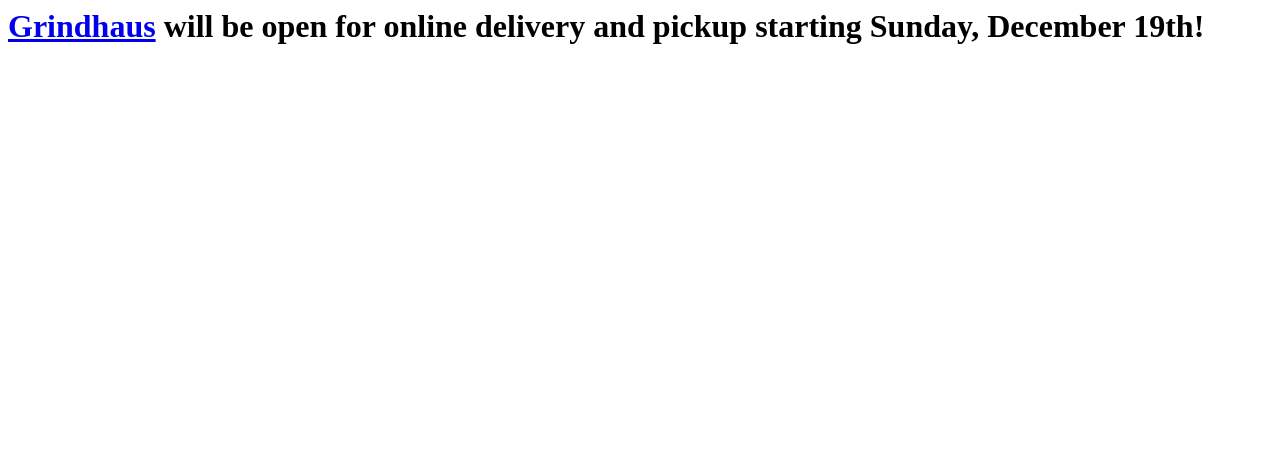
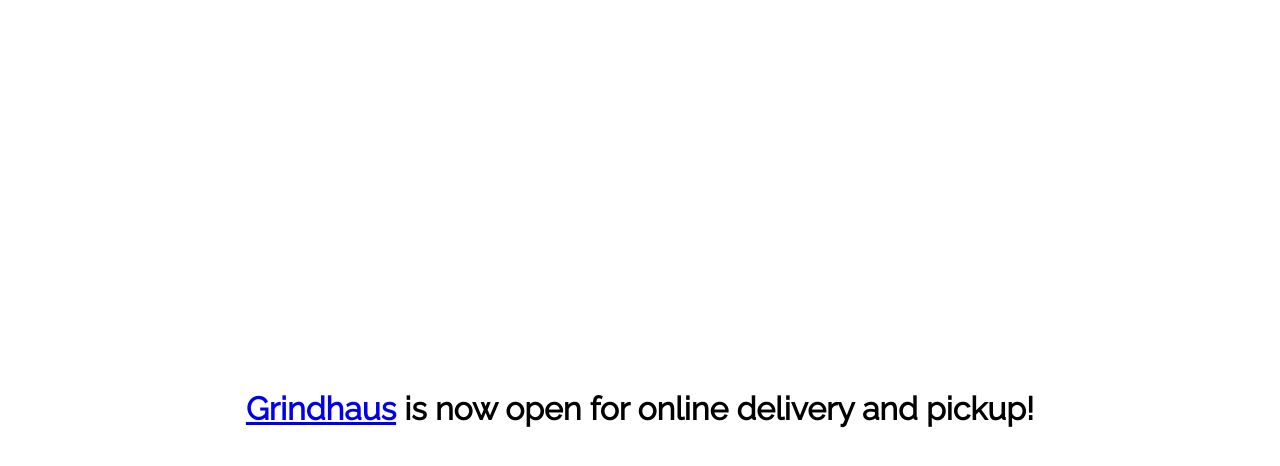
Before and after one commit to bbarg/isgrindhausopenyet, a plain HTML site: page index.html in a window 1280 px wide. Drawn offline with Linux system fonts and the light colour scheme.

Commit message:
CENTER ME

```diff
--- a/index.html
+++ b/index.html
@@ -1,3 +1,20 @@
-<h1>
-  <a href="https://grindhausrestaurant.com/">Grindhaus</a> will be open for online delivery and pickup starting Sunday, December 19th!
-</h1>
+<link rel="stylesheet" href="https://fonts.googleapis.com/css?family=Raleway">
+<style>
+div {
+  display: flex;
+  justify-content: center;
+  align-items: center;
+  height: 800px;
+  font-family: "Raleway", bold;
+}
+</style>
+
+<html>
+  <body>
+    <div>
+      <h1>
+        <a href="https://grindhausnyc.com/">Grindhaus</a> is now open for online delivery and pickup!
+      </h1>
+    </div>
+  </body>
+</html>
```
